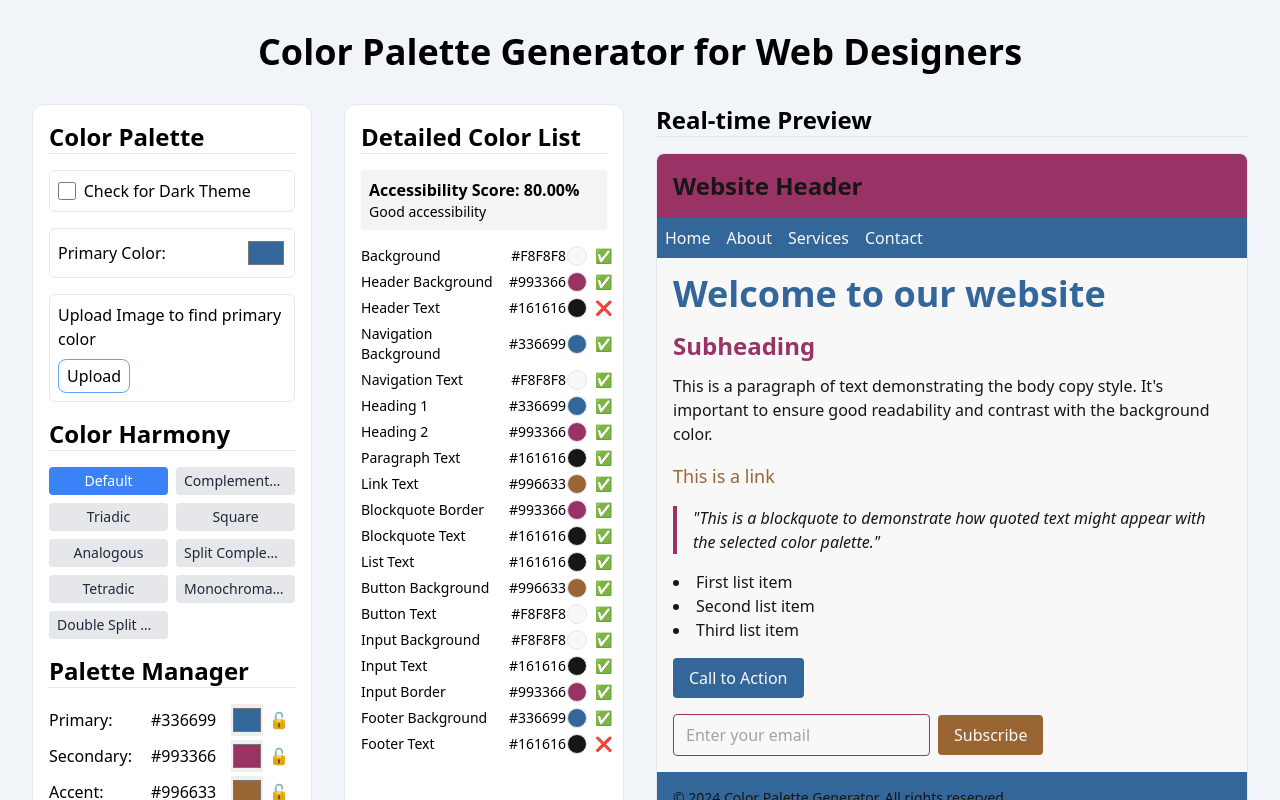
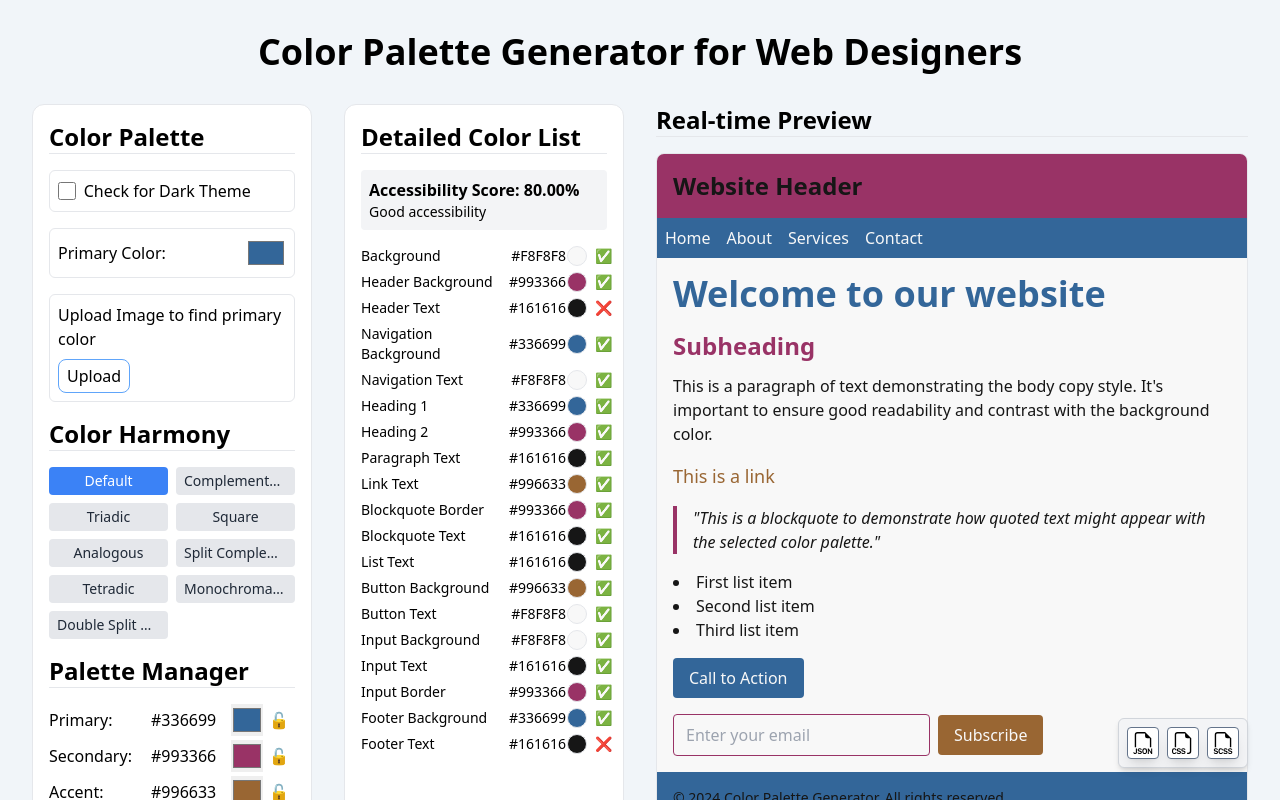
Before and after one commit to jepeteo/react-color-palette-generator, a React (Vite) app: page / in a window 1280 px wide. Shown: the top 800 px of the page. Built offline with nearby package versions, Linux system fonts and the light colour scheme.

Commit message:
add export to css, json, scss

```diff
--- a/package.json
+++ b/package.json
@@ -20,6 +20,7 @@
     "extract-colors": "^4.0.6",
     "react": "^18.3.1",
     "react-dom": "^18.3.1",
+    "react-icons": "^5.3.0",
     "react-redux": "^9.1.2",
     "react-tooltip": "^5.28.0",
     "redux": "^5.0.1"
--- a/src/App.jsx
+++ b/src/App.jsx
@@ -31,10 +31,12 @@ import {
 } from './utils/colorUtils';
 import { extractColors } from 'extract-colors';
 import './index.css';
+import { current } from '@reduxjs/toolkit';
 
 const PaletteManager = lazy(() => import('./components/PaletteManager'));
 const ImageUpload = lazy(() => import('./components/ImageUpload'));
 const ElementColorList = lazy(() => import('./components/ElementColorList'));
+const Toolbar = lazy(() => import('./components/Toolbar'));
 
 function App() {
   const dispatch = useDispatch();
@@ -160,6 +162,9 @@ function App() {
           </>
         )}
       </div>
+      <Suspense fallback={<div>Toolbar is Loading...</div>}>
+        <Toolbar palette={palette} />
+      </Suspense>
       <div className="containerPreview">
         {palette && <Preview palette={palette} />}
       </div>
--- a/src/components/AccessibilityChecker.jsx
+++ b/src/components/AccessibilityChecker.jsx
@@ -1,4 +1,3 @@
-// src/components/AccessibilityChecker.js
 import React from 'react';
 import { calculateContrastRatio } from '../utils/colorUtils';
 
--- a/src/components/PaletteGenerator.jsx
+++ b/src/components/PaletteGenerator.jsx
@@ -1,4 +1,3 @@
-// src/components/PaletteGenerator.js
 import React, { useEffect } from 'react';
 import { generatePalette } from '../utils/colorUtils';
 
--- a/src/components/ThemeToggle.jsx
+++ b/src/components/ThemeToggle.jsx
@@ -1,4 +1,3 @@
-// src/components/ThemeToggle.js
 import React from 'react';
 
 function ThemeToggle({ isDarkMode, setIsDarkMode }) {
--- /dev/null
+++ b/src/components/Toolbar.jsx
@@ -0,0 +1,41 @@
+import React from 'react';
+import exportPalette from '../utils/exportColors';
+import { BsFiletypeCss, BsFiletypeScss, BsFiletypeJson } from 'react-icons/bs';
+
+const handleExport = (currentPalette, format) => {
+  try {
+    exportPalette(currentPalette, format);
+  } catch (error) {
+    console.error('Export failed:', error);
+  }
+};
+
+const Toolbar = ({ palette }) => {
+  return (
+    <div className="absolute bottom-8 right-8 flex flex-row items-center gap-2 rounded-md border border-gray-300 bg-gray-100 p-2 shadow-md">
+      <button onClick={() => handleExport(palette, 'json')}>
+        <BsFiletypeJson
+          className="toolbar-icon"
+          aria-label="Export as JSON"
+          title="Export as JSON"
+        />
+      </button>
+      <button onClick={() => handleExport(palette, 'css')}>
+        <BsFiletypeCss
+          className="toolbar-icon"
+          aria-label="Export as CSS"
+          title="Export as CSS"
+        />
+      </button>
+      <button onClick={() => handleExport(palette, 'scss')}>
+        <BsFiletypeScss
+          className="toolbar-icon"
+          aria-label="Export as SCSS"
+          title="Export as SCSS"
+        />
+      </button>
+    </div>
+  );
+};
+
+export default Toolbar;
--- a/src/index.css
+++ b/src/index.css
@@ -100,6 +100,11 @@
   .imageUpload {
     @apply flex flex-wrap items-center overflow-hidden rounded-md border p-2;
   }
+
+  /* Toolbar */
+  .toolbar-icon {
+    @apply h-8 w-8 rounded border border-slate-500 bg-white p-1 shadow-lg transition-colors hover:bg-slate-500 hover:text-white;
+  }
 }
 
 @layer utilities {
--- /dev/null
+++ b/src/utils/exportColors.jsx
@@ -0,0 +1,36 @@
+const exportPalette = (palette, format = 'json') => {
+  console.log(palette);
+  let content = '';
+  let filename = `palette.${format}`;
+
+  switch (format) {
+    case 'json':
+      content = JSON.stringify(palette, null, 2);
+      break;
+    case 'css':
+      content = Object.entries(palette)
+        .map(([key, value]) => `--color-${key}: ${value};`)
+        .join('\n');
+      break;
+    case 'scss':
+      content = Object.entries(palette)
+        .map(([key, value]) => `$color-${key}: ${value};`)
+        .join('\n');
+      break;
+    default:
+      throw new Error('Unsupported format');
+  }
+
+  const blob = new Blob([content], { type: 'text/plain;charset=utf-8' });
+  const url = URL.createObjectURL(blob);
+
+  const link = document.createElement('a');
+  link.href = url;
+  link.download = filename;
+  document.body.appendChild(link);
+  link.click();
+  document.body.removeChild(link);
+  URL.revokeObjectURL(url);
+};
+
+export default exportPalette;
```
Also changed, not shown: 1 other file (tests, documents, lock files or other folders).
